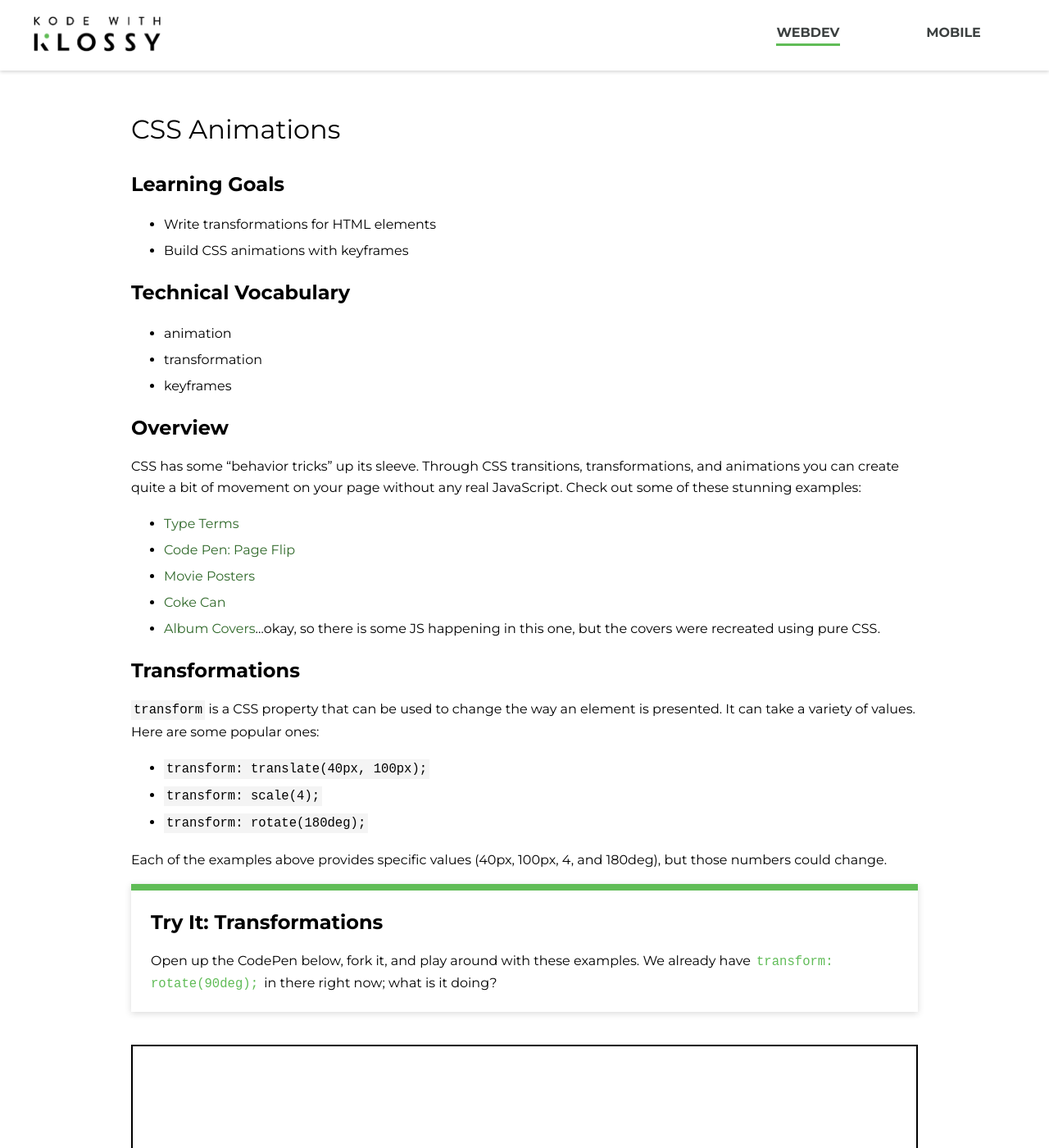
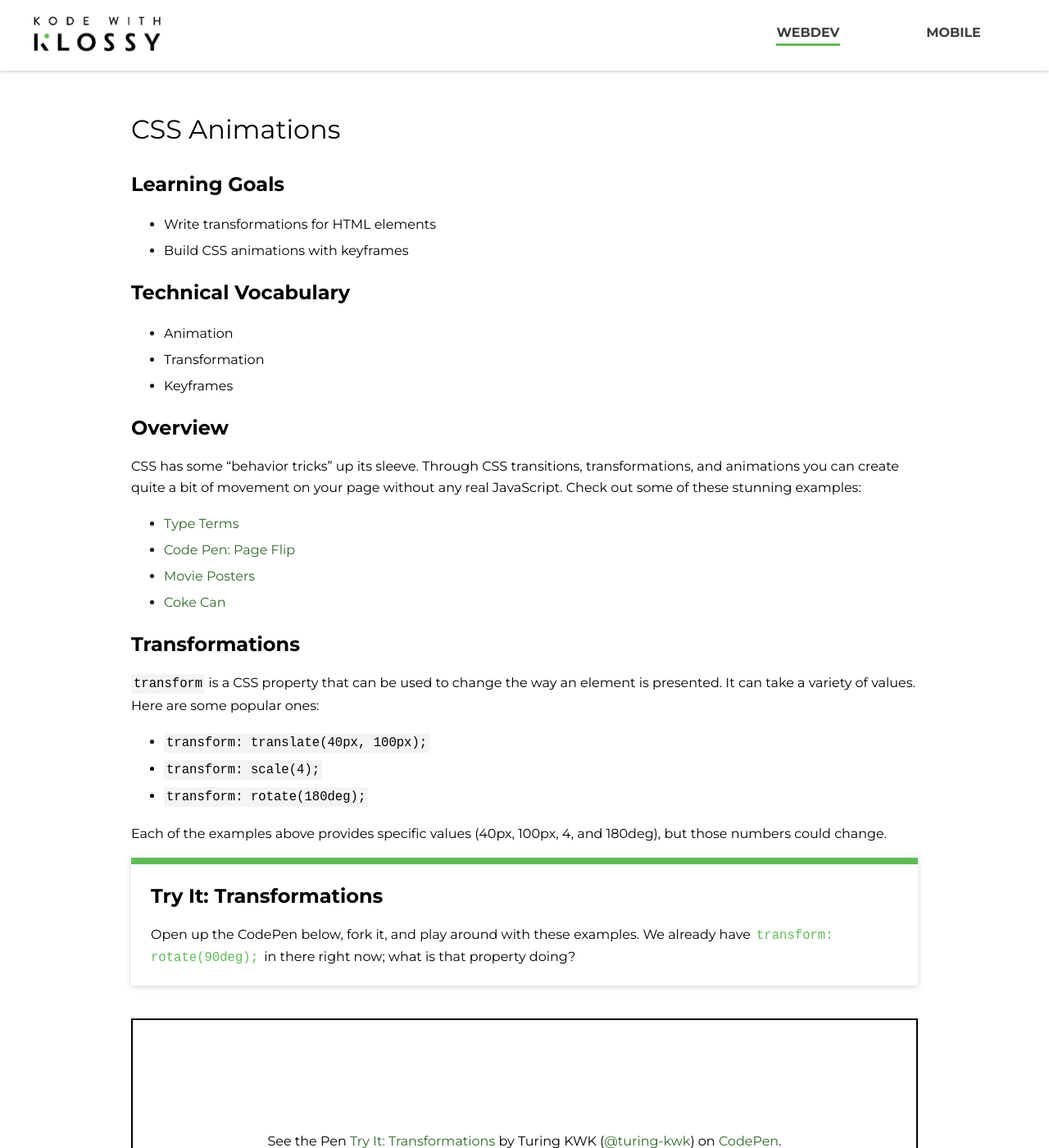
Before and after one commit to ameseee/kwk-curriculum-site, a Jekyll site: the page built from web-app/lessons/animations/index.md, in a window 1280 px wide and 1400 px high. Shown: the whole window at 82% size. Built offline with Jekyll 4.4.1, drawn with Linux system fonts in a browser that asks for light colours; nearby versions of some CDN libraries.

Commit message:
Refresh animations lesson

```diff
--- a/web-app/lessons/animations/index.md
+++ b/web-app/lessons/animations/index.md
@@ -9,9 +9,9 @@
 
 ## Technical Vocabulary
 
-- animation
-- transformation
-- keyframes
+- Animation
+- Transformation
+- Keyframes
 
 ## Overview
 
@@ -21,7 +21,6 @@
 - [Code Pen: Page Flip](https://codepen.io/_fbrz/pen/whxbF?editors=1100#0)
 - [Movie Posters](http://demo.marcofolio.net/3d_animation_css3/)
 - [Coke Can](http://www.romancortes.com/ficheros/css-coke.html)
-- [Album Covers](http://www.bluedashed.com/covers/)...okay, so there is some JS happening in this one, but the covers were recreated using pure CSS.
 
 ## Transformations
 
@@ -35,7 +34,7 @@
 
 <div class="try-it">
   <h2>Try It: Transformations</h2>
-  <p>Open up the CodePen below, fork it, and play around with these examples. We already have <code class="try-it-code">transform: rotate(90deg);</code> in there right now; what is it doing?</p>
+  <p>Open up the CodePen below, fork it, and play around with these examples. We already have <code class="try-it-code">transform: rotate(90deg);</code> in there right now; what is that property doing?</p>
 </div>
 
 <p class="codepen" data-height="300" data-theme-id="36709" data-default-tab="css,result" data-user="turing-kwk" data-slug-hash="wbKbwo" style="height: 300px; box-sizing: border-box; display: flex; align-items: center; justify-content: center; border: 2px solid; margin: 1em 0; padding: 1em;" data-pen-title="Try It: Transformations">
@@ -56,13 +55,14 @@
   on <a href="https://codepen.io">CodePen</a>.</span>
 </p>
 <script async src="https://static.codepen.io/assets/embed/ei.js"></script>
+<br>
 
 ### Animation Values
 
 Let's break down what's happening with that 3-part value for the `animation` property:
 
 - `change` is the name of the keyframe, or set of directions, for the animation to follow. More on that in the next section
-- `3s` is the duration that this animation will occur over. You can change it to `1s` (1 second) and see it speed up, or to something like `15s` (15 seconds) and see it really slow down!
+- `5s` is the duration that this animation will occur over. You can change it to `1s` (1 second) and see it speed up, or to something like `15s` (15 seconds) and see it really slow down!
 - `infinite` refers to how long we want this animation to continue. Specifically `infinite` will continue, almost on a loop. You can substitute `ease` or `linear` and see what changes. (There are more, less popular options here as well!)
 
 ### Keyframes
```
